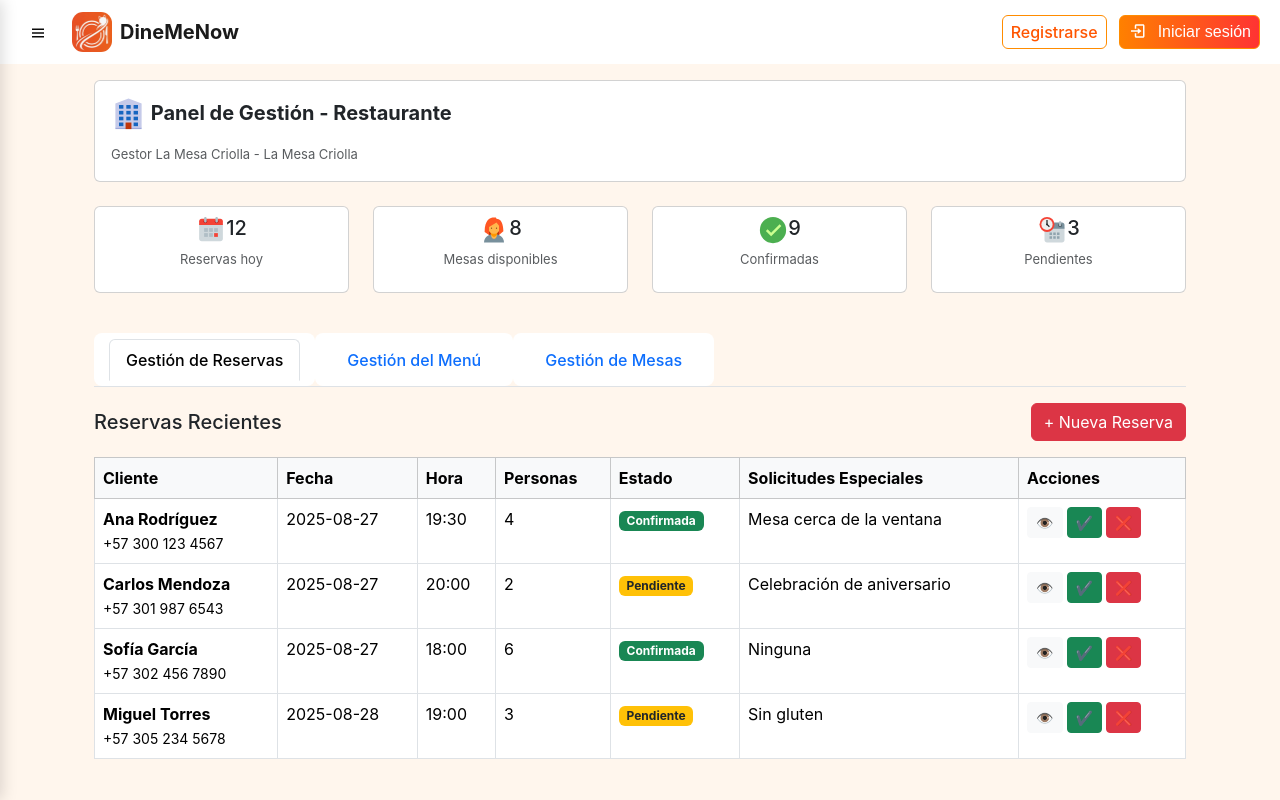
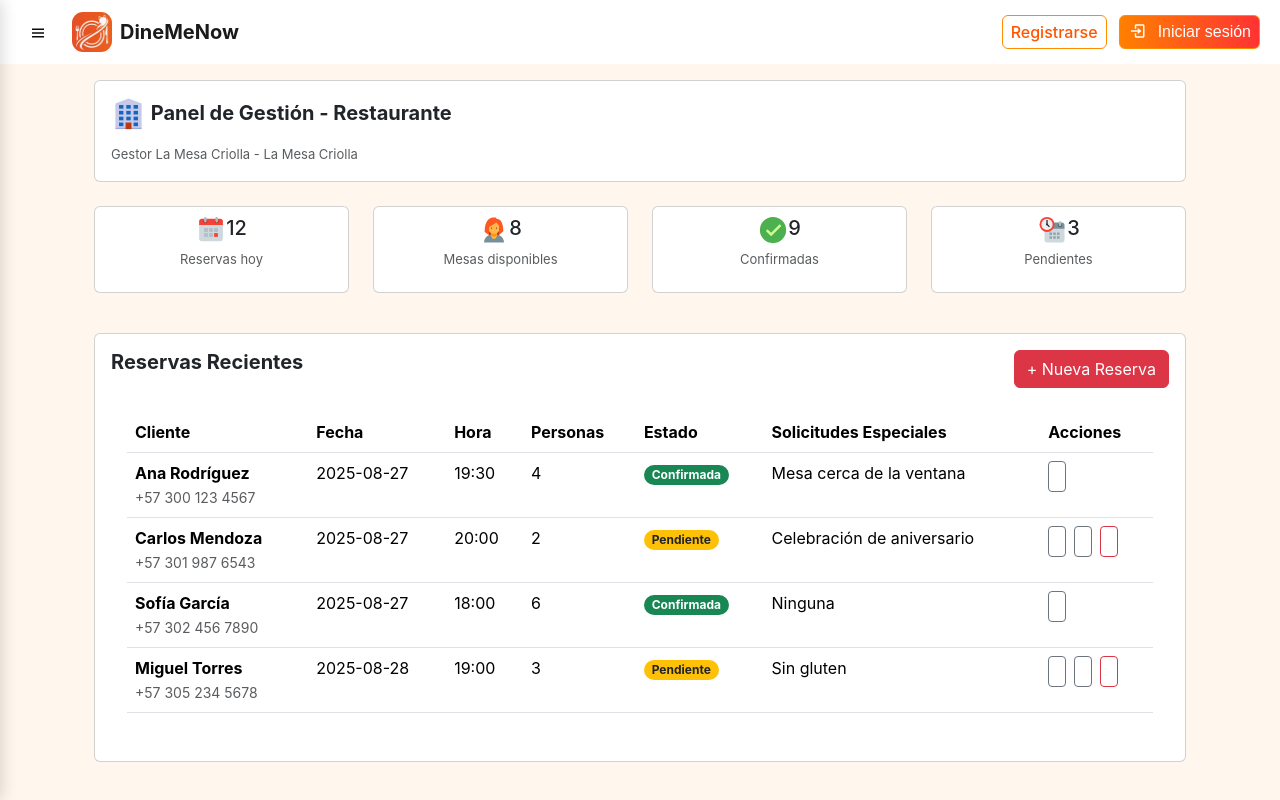
Before and after one commit to RonaldoBarragan/DineMeNow-Frontend, a React (Vite) app: page /vistaRestaurante in a window 1280 px wide. Shown: the top 800 px of the page. Built offline with nearby package versions, Linux system fonts and the light colour scheme.

Commit message:
Ajuste estilos

```diff
--- a/src/App.jsx
+++ b/src/App.jsx
@@ -37,7 +37,7 @@ function App() {
     "/registro-restaurantes",
     "/gestionperfilcliente",
     "/inicio-clientes",
-    "/vistaRestaurante"
+    "/vistarestaurante"
     // Agrega otras rutas donde el footer no deba aparecer
   ];
 
--- a/src/components/comVista-Restaurante/Reservas.jsx
+++ b/src/components/comVista-Restaurante/Reservas.jsx
@@ -1,6 +1,10 @@
+import { Card, Table, Button, Badge } from "react-bootstrap";
+import { Eye, Pencil, X } from "react-bootstrap-icons";
+
 export default function Reservas() {
   return (
     <>
+    {/*
     <ul className="nav nav-tabs mb-3">
       <li className="nav-item">
         <button className="nav-link active">Gestión de Reservas</button>
@@ -12,15 +16,15 @@ export default function Reservas() {
         <button className="nav-link">Gestión de Mesas</button>
       </li>
     </ul>
+    */}
 
-      <div className="d-flex justify-content-between align-items-center mb-3">
-        <h5 className="mb-0">Reservas Recientes</h5>
-        <button className="btn btn-danger">+ Nueva Reserva</button>
-      </div>
-
-      <div className="table-responsive">
-        <table className="table table-bordered table-hover">
-          <thead className="table-light">
+    {/* Encabezado */}
+    <Card className="p-3">
+      <Card.Title className="fw-bold d-flex justify-content-between">Reservas Recientes <Button variant="danger">+ Nueva Reserva</Button></Card.Title>
+      {/* Tabla */}
+      <Card.Body>
+        <Table hover>
+          <thead>
             <tr>
               <th>Cliente</th>
               <th>Fecha</th>
@@ -31,86 +35,86 @@ export default function Reservas() {
               <th>Acciones</th>
             </tr>
           </thead>
-
           <tbody>
+            {/* FILA 1 */}
             <tr>
               <td>
-                <strong>Ana Rodríguez</strong> <br />
-                <small>+57 300 123 4567</small>
+                <strong>Ana Rodríguez</strong><br />
+                <small className="text-muted">+57 300 123 4567</small>
               </td>
               <td>2025-08-27</td>
               <td>19:30</td>
               <td>4</td>
               <td>
-                <span className="badge bg-success">Confirmada</span>
+                <Badge bg="success" pill>Confirmada</Badge>
               </td>
               <td>Mesa cerca de la ventana</td>
               <td>
-                <button className="btn btn-light btn-sm me-1">👁️</button>
-                <button className="btn btn-success btn-sm me-1">✔️</button>
-                <button className="btn btn-danger btn-sm">❌</button>
+                <Button variant="outline-secondary" size="sm" className="me-2"><Eye /></Button>
               </td>
             </tr>
 
+            {/* FILA 2 */}
             <tr>
               <td>
-                <strong>Carlos Mendoza</strong> <br />
-                <small>+57 301 987 6543</small>
+                <strong>Carlos Mendoza</strong><br />
+                <small className="text-muted">+57 301 987 6543</small>
               </td>
               <td>2025-08-27</td>
               <td>20:00</td>
               <td>2</td>
               <td>
-                <span className="badge bg-warning text-dark">Pendiente</span>
+                <Badge bg="warning" text="dark" pill>Pendiente</Badge>
               </td>
               <td>Celebración de aniversario</td>
               <td>
-                <button className="btn btn-light btn-sm me-1">👁️</button>
-                <button className="btn btn-success btn-sm me-1">✔️</button>
-                <button className="btn btn-danger btn-sm">❌</button>
+                <Button variant="outline-secondary" size="sm" className="me-2"><Eye /></Button>
+                <Button variant="outline-secondary" size="sm" className="me-2"><Pencil /></Button>
+                <Button variant="outline-danger" size="sm"><X /></Button>
               </td>
             </tr>
 
+            {/* FILA 3 */}
             <tr>
               <td>
-                <strong>Sofía García</strong> <br />
-                <small>+57 302 456 7890</small>
+                <strong>Sofía García</strong><br />
+                <small className="text-muted">+57 302 456 7890</small>
               </td>
               <td>2025-08-27</td>
               <td>18:00</td>
               <td>6</td>
               <td>
-                <span className="badge bg-success">Confirmada</span>
+                <Badge bg="success" pill>Confirmada</Badge>
               </td>
               <td>Ninguna</td>
               <td>
-                <button className="btn btn-light btn-sm me-1">👁️</button>
-                <button className="btn btn-success btn-sm me-1">✔️</button>
-                <button className="btn btn-danger btn-sm">❌</button>
+                <Button variant="outline-secondary" size="sm"><Eye /></Button>
               </td>
             </tr>
 
+            {/* FILA 4 */}
             <tr>
               <td>
-                <strong>Miguel Torres</strong> <br />
-                <small>+57 305 234 5678</small>
+                <strong>Miguel Torres</strong><br />
+                <small className="text-muted">+57 305 234 5678</small>
               </td>
               <td>2025-08-28</td>
               <td>19:00</td>
               <td>3</td>
               <td>
-                <span className="badge bg-warning text-dark">Pendiente</span>
+                <Badge bg="warning" text="dark" pill>Pendiente</Badge>
               </td>
               <td>Sin gluten</td>
               <td>
-                <button className="btn btn-light btn-sm me-1">👁️</button>
-                <button className="btn btn-success btn-sm me-1">✔️</button>
-                <button className="btn btn-danger btn-sm">❌</button>
+                <Button variant="outline-secondary" size="sm" className="me-2"><Eye /></Button>
+                <Button variant="outline-secondary" size="sm" className="me-2"><Pencil /></Button>
+                <Button variant="outline-danger" size="sm"><X /></Button>
               </td>
             </tr>
           </tbody>
-        </table>
-      </div>
+        </Table>
+        </Card.Body>
+      </Card>
     </>
   )
 }
```
Lines whose indentation alone changed are shown as unchanged.
